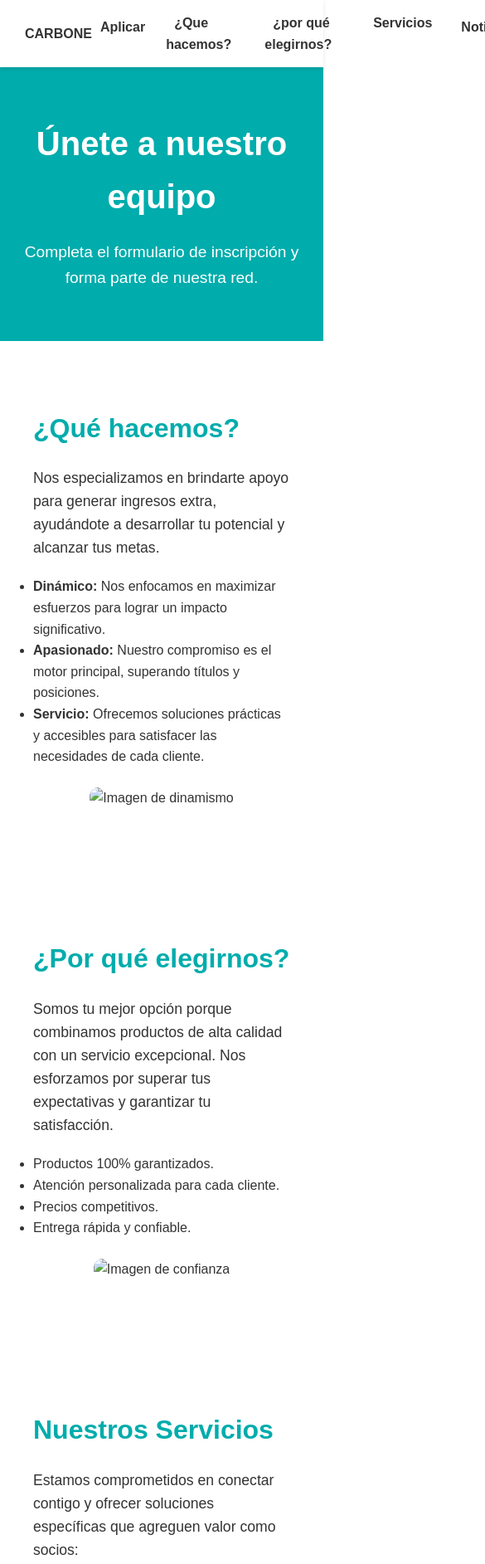
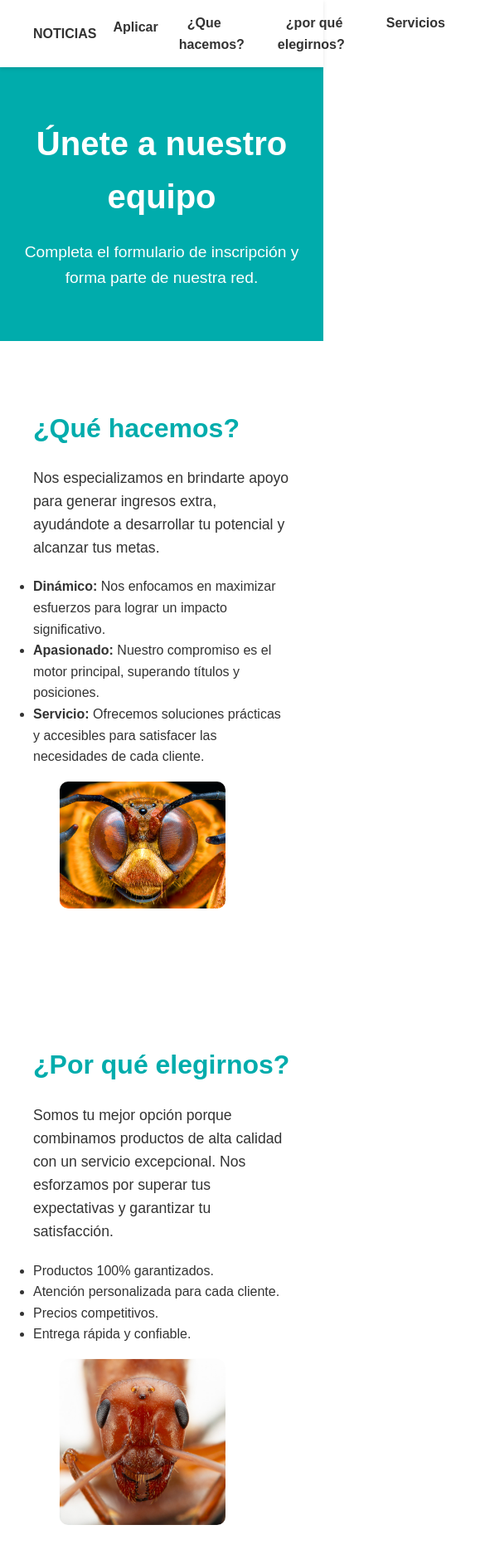
Before and after one commit to valdePc/CARBONE, a plain HTML site: page index.html in a window 390 px wide. Shown: the top 1885 px of the page at 83% size, 585 px wide, since content can reach past the window. Drawn offline with Linux system fonts and the light colour scheme.

Commit message:
boton noticia

```diff
--- a/index.html
+++ b/index.html
@@ -114,15 +114,28 @@
             border-radius: 10px;
             animation: float 10s infinite alternate;
         }
+        @keyframes float {
+    0% {
+        transform: translate(0, 0);
+    }
+    25% {
+        transform: translate(30px, -30px); /* Mover en diagonal */
+    }
+    50% {
+        transform: translate(0, -50px); /* Mover solo hacia arriba */
+    }
+    75% {
+        transform: translate(-30px, -30px); /* Mover en diagonal opuesta */
+    }
+    100% {
+        transform: translate(0, 0);
+    }
+}
 
-        @keyframes float {
-            from {
-                transform: translateY(0);
-            }
-            to {
-                transform: translateY(-20px);
-            }
-        }
+.section img {
+    animation: float 6s cubic-bezier(0.42, 0, 0.58, 1) infinite; /* Suaviza el movimiento */
+}
+
 
         footer {
             background: #333;
@@ -144,6 +157,15 @@
             .section:nth-child(even) {
                 flex-direction: column;
             }
+            /* Tamaño reducido para imágenes en secciones */
+.small-image {
+    width: 200px; /* Ancho ajustado */
+    height: auto; /* Mantiene la proporción */
+    display: block; /* Asegura que se comporten como bloques */
+    margin: 0 auto; /* Centra las imágenes horizontalmente */
+    border-radius: 10px; /* Bordes redondeados (opcional) */
+}
+
         }
     </style>
 
@@ -152,14 +174,13 @@
 
 <header>
     <div class="navbar">
-        <div class="logo"><strong>CARBONE</strong></div>
+        <a href="noticias.html">NOTICIAS</a>
         <ul>
 
             <a href="aplicar.html">Aplicar</a>
             <li><a href="#que-hacemos">¿Que hacemos?</a></li>
             <li><a href="#por-qué-elegirnos">¿por qué elegirnos?</a></li>
             <li><a href="#nuestros-servicios">Servicios</a></li>
-            <a href="noticias.html">Noticias</a>
         </ul>
     </div>
 </header>
@@ -179,7 +200,7 @@
             <li><strong>Servicio:</strong> Ofrecemos soluciones prácticas y accesibles para satisfacer las necesidades de cada cliente.</li>
         </ul>
     </div>
-    <img src="tu-imagen1.jpg" alt="Imagen de dinamismo">
+    <img class="small-image" src="image/Image20240211211724.jpg" alt="Imagen de dinamismo">
 </section>
 
 <section id="por-qué-elegirnos" class="section">
@@ -193,7 +214,7 @@
             <li>Entrega rápida y confiable.</li>
         </ul>
     </div>
-    <img src="tu-imagen1.jpg" alt="Imagen de confianza">
+    <img class="small-image" src="image/Image20240211211706.jpg" alt="Imagen de confianza">
 </section>
 
 <section id="nuestros-servicios" class="section">
@@ -206,8 +227,9 @@
             <li><strong>Productos de limpieza:</strong> Artículos efectivos que simplifican tu día a día.</li>
         </ul>
     </div>
-    <img src="tu-imagen2.jpg" alt="Imagen de servicios">
+    <img class="small-image" src="image/Image20240211211627.jpg" alt="Imagen de servicios">
 </section>
+
 
 
 <footer>
```
Also changed, not shown: image/Image20240211211627.jpg (added), image/Image20240211211706.jpg (added), image/Image20240211211724.jpg (added), 1 other file.
